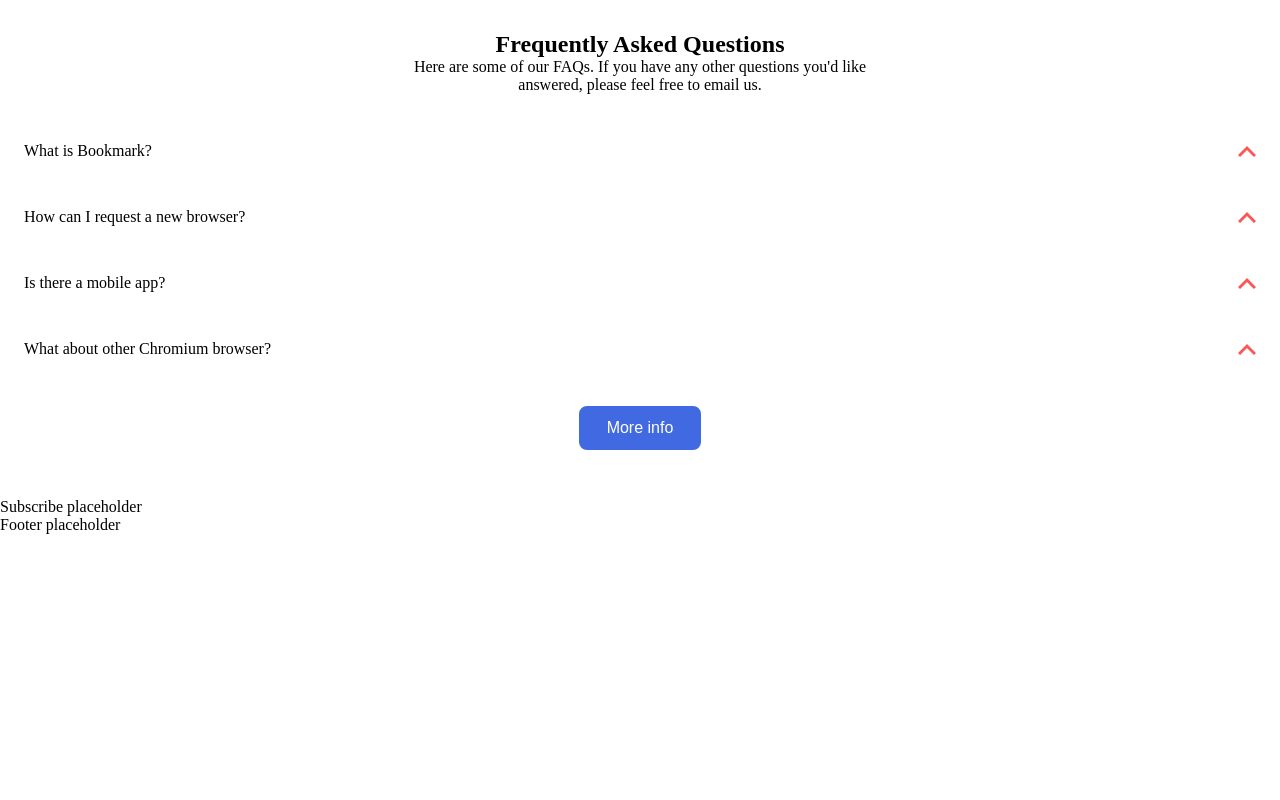
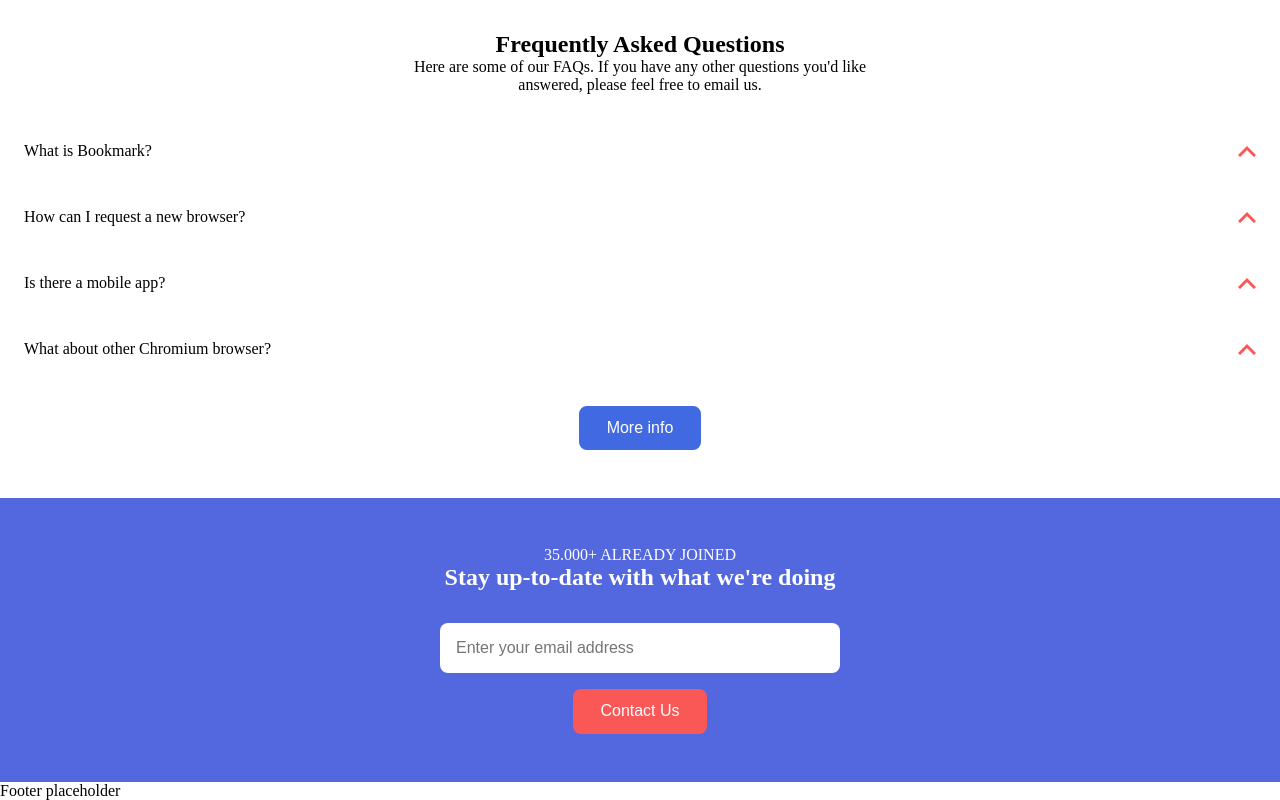
Before and after one commit to triflip/S5-react-project, a React (Vite) app: page / in a window 1280 px wide. Shown: the part 2590-3390 px from the top of the page. Before the commit the page ends 3124 px from the top, so only its background shows below. Built offline with nearby package versions, Linux system fonts and the light colour scheme.

Commit message:
feat: add Subscribe section MF

```diff
--- a/src/components/atoms/ErrorIcon/ErrorIcon.module.css
+++ b/src/components/atoms/ErrorIcon/ErrorIcon.module.css
@@ -1,8 +1,8 @@
-.error-icon {
-    position: absolute;
-    top: 50%;
-    right: 12px;
-    transform: translateY(-50%);
-    width: 20px;
-    height: 20px;
+.errorIcon {
+  position: absolute;
+  right: 1rem;
+  top: 30%;
+  transform: translateY(-50%);
+  width: 20px;
+  height: 20px;
 }
--- a/src/components/atoms/ErrorIcon/ErrorIcon.tsx
+++ b/src/components/atoms/ErrorIcon/ErrorIcon.tsx
@@ -1,12 +1,18 @@
 import iconError from "../../../assets/img/icon-error.svg";
+import styles from "./ErrorIcon.module.css"
 
 interface ErrorIconProps {
     visible?: boolean;
+    className?: string;
 }
 
 export default function ErrorIcon({ visible= false }: ErrorIconProps) {
     if (!visible) return null;
 
 
-return <img src={iconError} alt="Icon error" className="error-icon " aria-hidden= true />;
+return <img
+src={iconError}
+alt="Icon error"
+className={styles.errorIcon}
+aria-hidden="true" />;
 }
--- a/src/components/atoms/Input/Input.tsx
+++ b/src/components/atoms/Input/Input.tsx
@@ -3,13 +3,16 @@ interface InputEmailProps {
     onChange: (value: string) => void;
     error?: boolean;
     placeholder: string;
+    required?: boolean;
+    className?: string;
 }
 
-export default function ImputEmail({
+export default function InputEmail({
     value,
     onChange,
     error = false,
     placeholder = "Enter your mail address",
+    required = false,
 }: InputEmailProps) {
     return (
         <input
@@ -19,6 +22,7 @@ export default function ImputEmail({
         onChange={(e) => onChange(e.target.value)}
         placeholder= {placeholder}
         aria-invalid={error}
+        required={required}
         />
     );
 }
--- a/src/components/organisms/Subscribe/Subscribe.module.css
+++ b/src/components/organisms/Subscribe/Subscribe.module.css
@@ -0,0 +1,64 @@
+.subscribe {
+  width: 100%;
+  margin-inline: auto;
+  padding-inline: 1.5rem;
+  position: relative;
+  text-align: center;
+  overflow: hidden;
+}
+
+.subscribeBackgroundShape {
+  position: absolute;
+  top: 0;
+  left: 0;
+  width: 100%;
+  height: 100%;
+  background-color: hsl(231, 69%, 60%);
+  z-index: 0;
+}
+
+.subscribeContainer {
+  position: relative;
+  z-index: 1;
+  max-width: 600px;
+  margin: 0 auto;
+  padding: 3rem 1.5rem;
+  color: white;
+}
+
+.contactForm {
+  display: flex;
+  flex-direction: column;
+  gap: 1rem;
+  margin-top: 2rem;
+  align-items: center;
+}
+
+.contactForm input[type="email"] {
+  width: 100%;
+  max-width: 400px;
+  padding: 1rem;
+  border-radius: 8px;
+  border: none;
+  font-size: 1rem;
+}
+
+.inputWrapper {
+  position: relative;
+  width: 100%;
+  max-width: 400px;
+}
+
+.invalid {
+  border: 2px solid red;
+}
+
+.errorText {
+  background-color: red;
+  color: white;
+  font-size: 0.875rem;
+  padding: 0.5rem 1rem;
+  border-radius: 6px;
+  margin-top: 0.5rem;
+  text-align: left;
+}
--- a/src/components/organisms/Subscribe/Subscribe.tsx
+++ b/src/components/organisms/Subscribe/Subscribe.tsx
@@ -1,7 +1,54 @@
-function Subscribe() {
-    return (
-        <div>Subscribe placeholder</div>
-    )
+import { useState } from "react";
+import Button from "../../atoms/Button/Button";
+import Input from "../../atoms/Input/Input";
+import IconError from "../../atoms/ErrorIcon/ErrorIcon";
+import styles from "./Subscribe.module.css";
+
+export default function Subscribe() {
+  const [email, setEmail] = useState("");
+  const [hasError, setHasError] = useState(false);
+
+  const handleSubmit = (e: React.FormEvent) => {
+    e.preventDefault();
+    const emailRegex = /^[^\s@]+@[^\s@]+\.[^\s@]+$/;
+    if (!emailRegex.test(email)) {
+      setHasError(true);
+    } else {
+      setHasError(false);
+      console.log("Email enviat:", email);
+    }
+  };
+
+  return (
+    <section className={styles.subscribe}>
+      <div className={styles.subscribeBackgroundShape}></div>
+
+      <div className={styles.subscribeContainer}>
+        <p>35.000+ ALREADY JOINED</p>
+        <h2>Stay up-to-date with what we're doing</h2>
+
+        <form className={styles.contactForm} onSubmit={handleSubmit} noValidate>
+          <div className={styles.inputWrapper}>
+            <Input
+              value={email}
+              onChange={(val) => setEmail(val)}
+              placeholder="Enter your email address"
+              required
+              className={hasError ? styles.invalid : ""}
+            />
+            <IconError visible={hasError} />
+
+            {hasError && (
+              <>
+                <IconError className={styles.errorIcon} />
+                <p className={styles.errorText}>Whoops, make sure it’s an email</p>
+              </>
+            )}
+          </div>
+
+          <Button>Contact Us</Button>
+        </form>
+      </div>
+    </section>
+  );
 }
-
-export default Subscribe;
```
